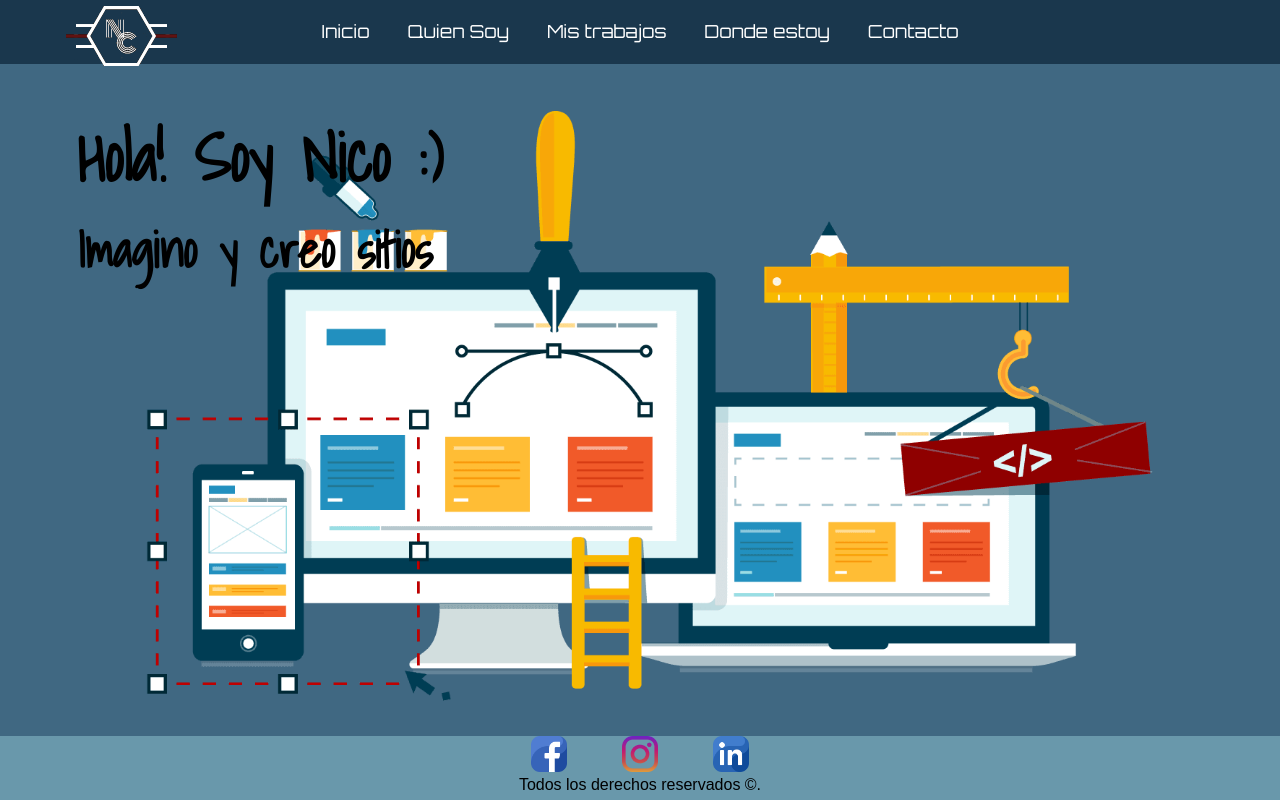
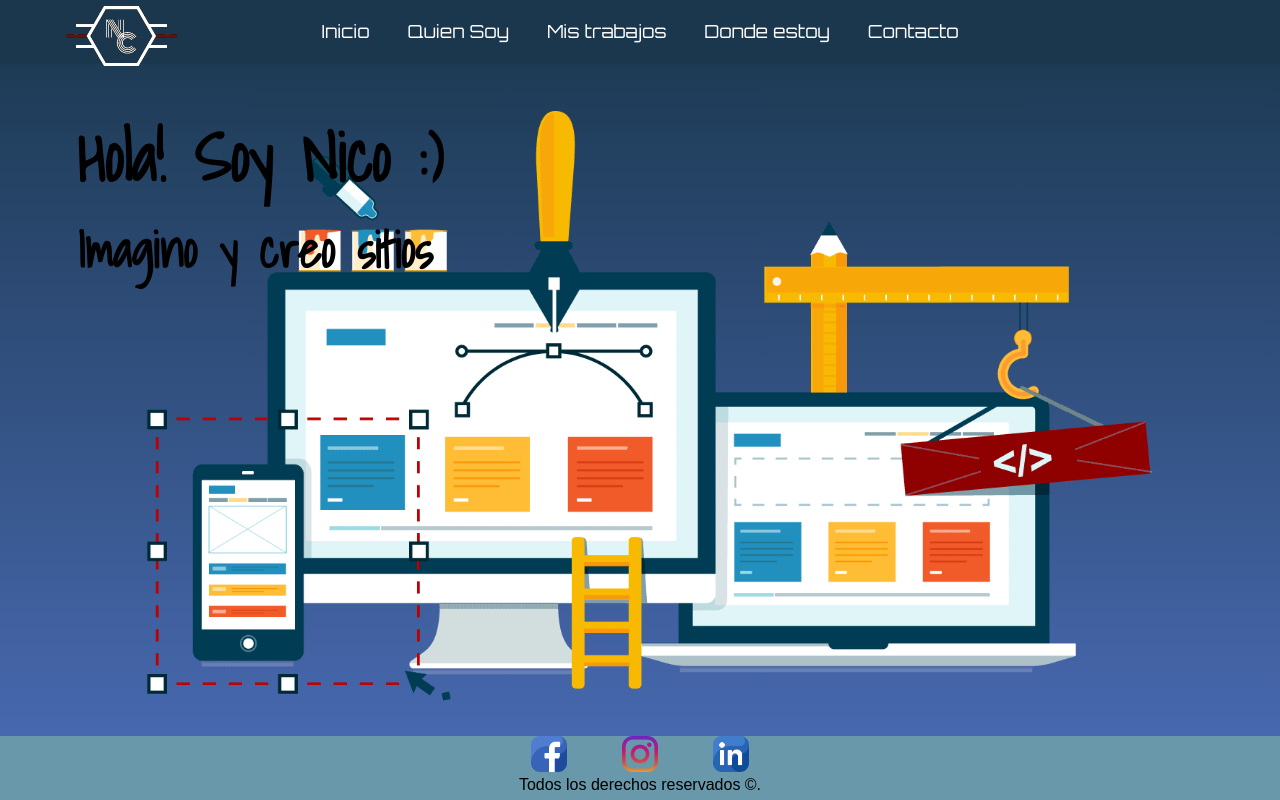
Before and after one commit to nicocordoba94/portfolio, a plain HTML site: page index.html in a window 1280 px wide. Shown: the top 800 px of the page. Drawn offline with nearby package versions, Linux system fonts and the light colour scheme.

Commit message:
Agregando animaciones y gradientes

```diff
--- a/index.html
+++ b/index.html
@@ -11,6 +11,7 @@
     <link rel="preconnect" href="https://fonts.googleapis.com">
     <link rel="preconnect" href="https://fonts.gstatic.com" crossorigin>
     <link href="https://fonts.googleapis.com/css2?family=Orbitron&display=swap" rel="stylesheet">
+    <link rel="stylesheet" href="https://cdnjs.cloudflare.com/ajax/libs/animate.css/4.1.1/animate.min.css"/>
     <title>Portfolio</title>
 </head>
 <body class="bodyHome">
@@ -28,10 +29,9 @@
     </header>
     <main>
         <div class="presentacion">
-            <!-- <img src="./imagenes/gifTres.gif" class="animacion" alt="animacion"> -->
-            <h1 class="titulo">Hola! Soy Nico :)</h1>
-            <h2>Imagino y creo sitios</h2>
-        </div>
+            <h1 class="titulo animate__animated animate__fadeInLeftBig">Hola! Soy Nico :)</h1>
+            <h2 class="animate__animated animate__fadeInLeftBig animate__delay-1s	">Imagino y creo sitios</h2>
+            </div>
     </main>
     <footer>
         <ul>
--- a/style.css
+++ b/style.css
@@ -2,15 +2,23 @@
     margin: 0;
     padding: 0;
 }
+
+:root {
+    --animate-delay: 0.5s;
+    }
+
 /* INDEX----------------------------------------------------------------------------------- */
 .bodyHome{
     height: 100vh;
     background-color: #406882;
-    background-image: url(./imagenes/construir-web.png);
+
     background-repeat: no-repeat;
     background-size: contain;
     background-position-x: center;
     background-position-y: center;
+    background-image: url(./imagenes/construir-web.png), linear-gradient(to bottom, #1A374D, #4b6cb7);
+    overflow-y: hidden;
+    overflow-x: hidden;
 }
 
 header{
@@ -86,6 +94,8 @@ footer li{
 /* Donde Estoy----------------------------------------------------------------------------------- */
 body{
 background-color: #406882;
+background: linear-gradient(to bottom, #1A374D, #4b6cb7);
+height: 100vh;
 }
 
 .subtituloDE{
```
